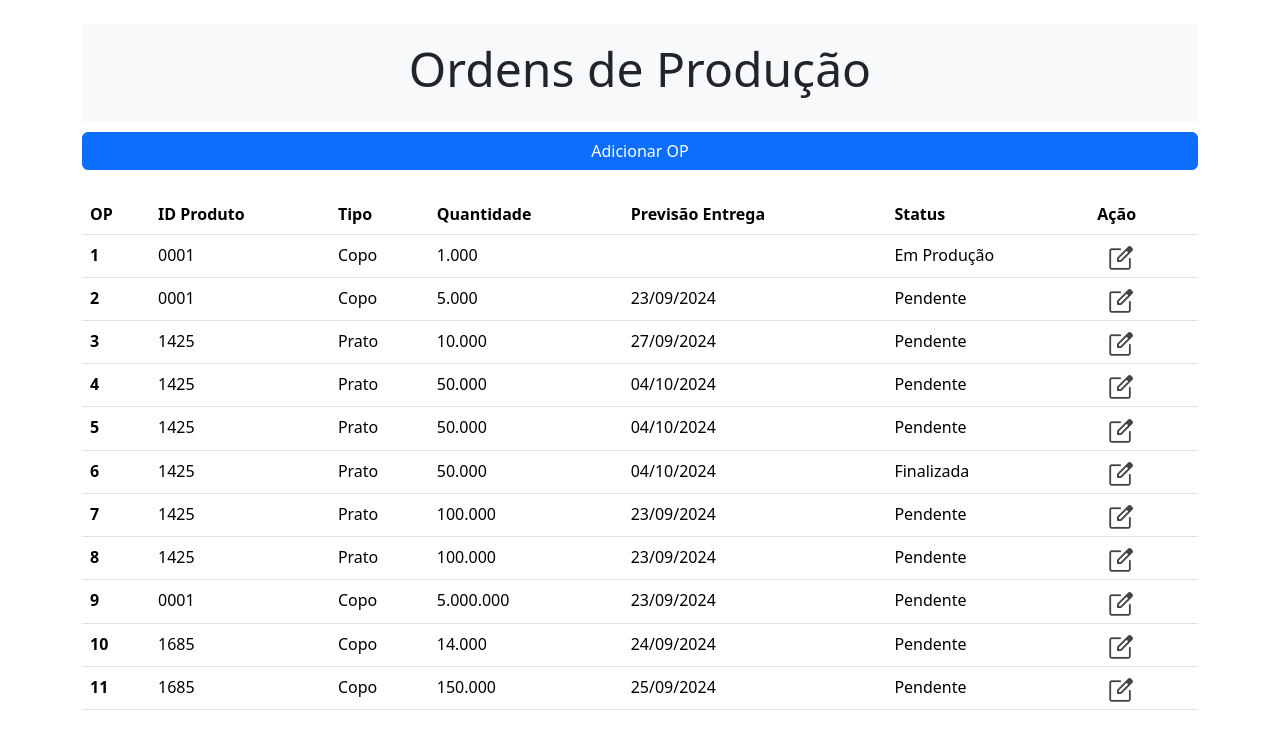
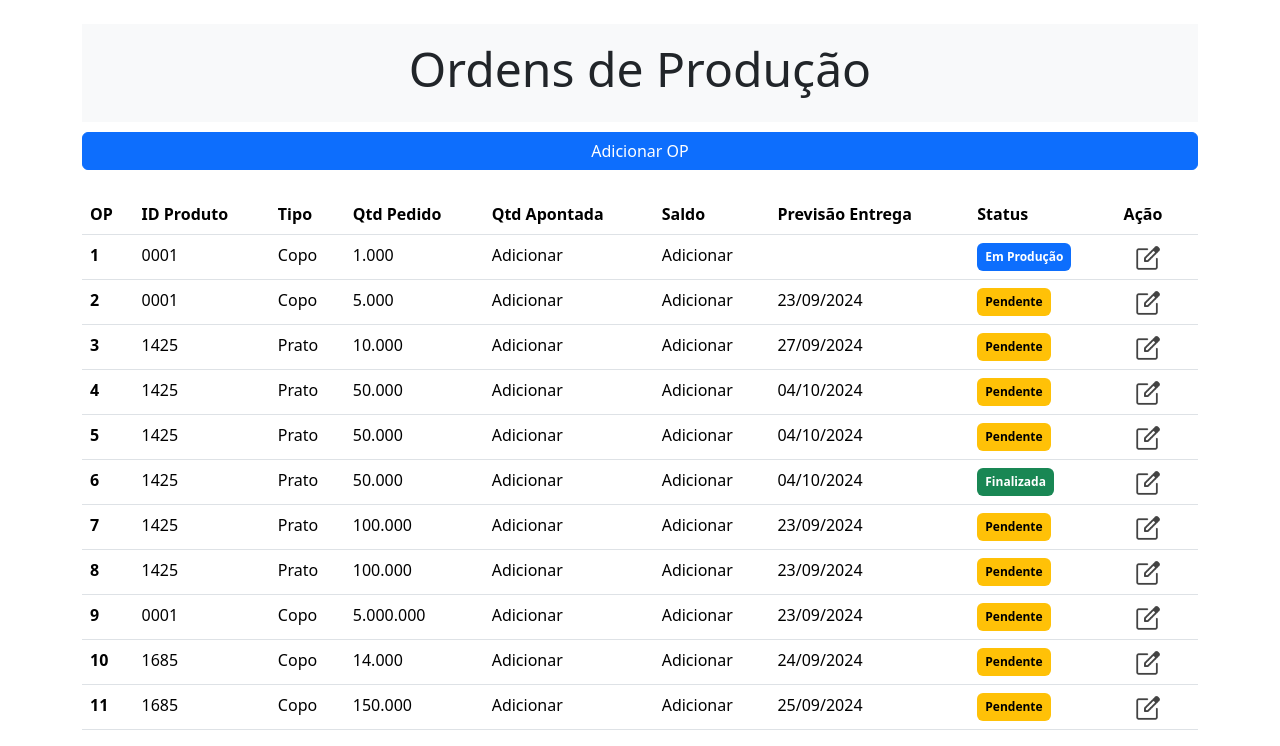
Before and after one commit to igorcosta01/trackprod, a Django app: page /producao/list_ordens in a window 1280 px wide. Shown: the part 84-830 px from the top of the page. Before the commit the page ends 794 px from the top, so only its background shows below. Run offline with Django 5.2, Linux system fonts and the light colour scheme; data comes from the database, SQL or seed files in the repository; both versions use the stored data as it was after the commit; some libraries are stand-ins or nearby versions.

Commit message:
Adicionando colunas qtd apontada e saldo

```diff
--- a/producao/templates/producao/list-ordem-producao.html
+++ b/producao/templates/producao/list-ordem-producao.html
@@ -26,7 +26,9 @@
             <th scope="col">OP</th>
             <th scope="col">ID Produto</th>
             <th scope="col">Tipo</th>
-            <th scope="col">Quantidade</th>
+            <th scope="col">Qtd Pedido</th>
+            <th scope="col">Qtd Apontada</th>
+            <th scope="col">Saldo</th>
             <th scope="col">Previsão Entrega</th>
             <th scope="col">Status</th>
             <th scope="col">Ação</th>
@@ -40,8 +42,16 @@
             <td>{{ ordem_producao.produto.codigo }}</td>
             <td>{{ ordem_producao.produto.nome }}</td>
             <td>{{ ordem_producao.quantidade|intcomma }}</td>
+            <td>Adicionar</td>
+            <td>Adicionar</td>
             <td>{{ ordem_producao.data_previsao | date:'d/m/Y'}}</td>
-            <td>{{ ordem_producao.get_status_display }}</td>
+            {% if ordem_producao.status == "em_producao"%}
+              <td><span class="badge text-bg-primary">{{ ordem_producao.get_status_display }}</span></td>
+            {% elif ordem_producao.status == "pendente" %}
+             <td> <span class="badge text-bg-warning">{{ ordem_producao.get_status_display }}</span></td>
+            {% else %}
+              <td> <span class="badge text-bg-success">{{ ordem_producao.get_status_display }}</span></td>
+            {% endif %}
             <td><a href="{% url 'novo_produto' %}"><img src="{% static 'core/icon-apontamento.png' %}" style="width: 30px; margin-bottom: -5px;"></a></td>
           </tr>
         {% empty %}
--- a/trackProd/settings.py
+++ b/trackProd/settings.py
@@ -108,11 +108,11 @@ AUTH_PASSWORD_VALIDATORS = [
 # Internationalization
 # https://docs.djangoproject.com/en/5.1/topics/i18n/
 
-LANGUAGE_CODE = 'pt-br'
+LANGUAGE_CODE = 'pt-BR'
 
-TIME_ZONE = 'UTC'
+TIME_ZONE = 'America/Sao_Paulo'
 
-USE_I18N = False
+USE_I18N = True
 
 USE_TZ = True
 
```
Also changed, not shown: db.sqlite3.
